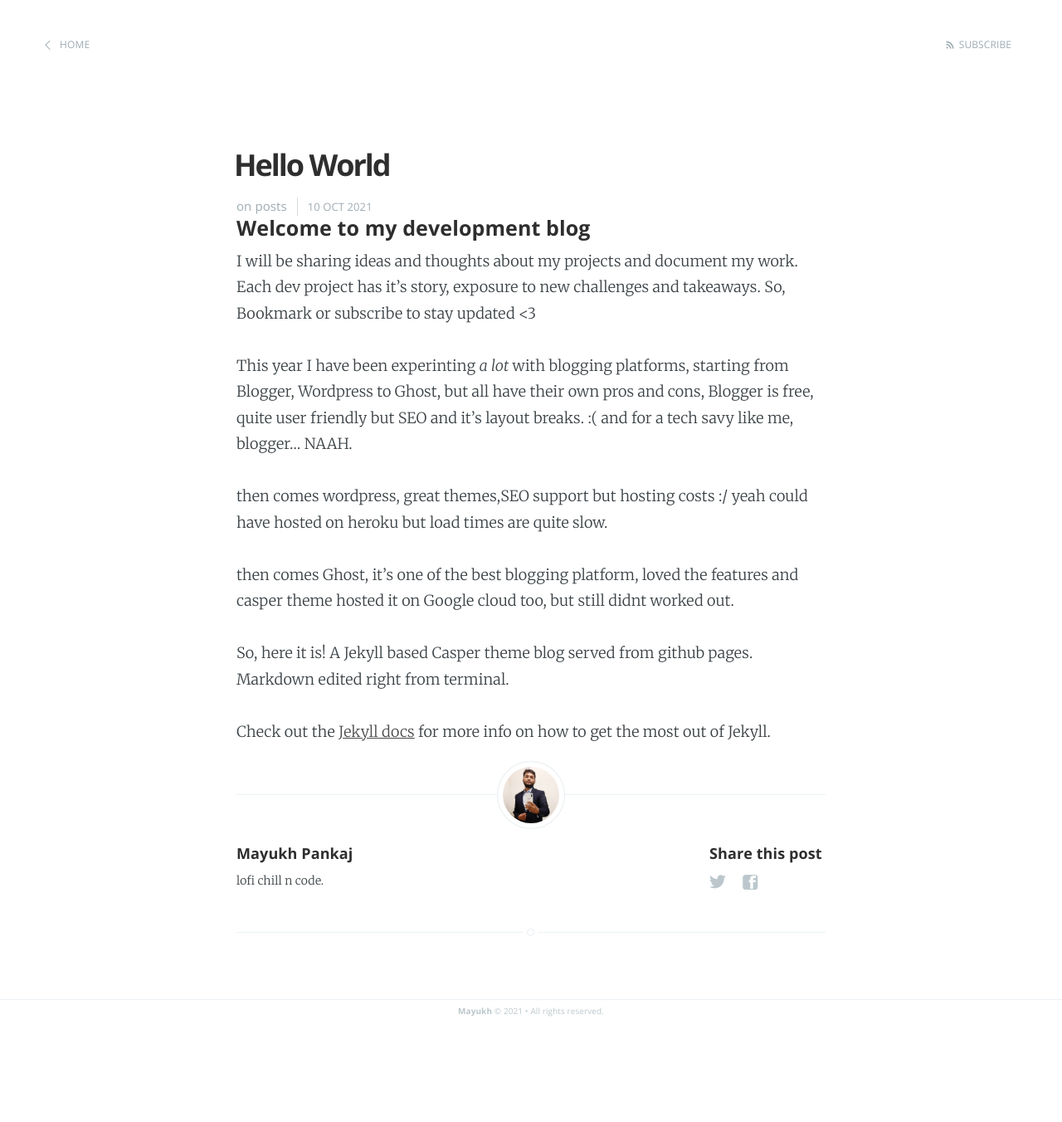
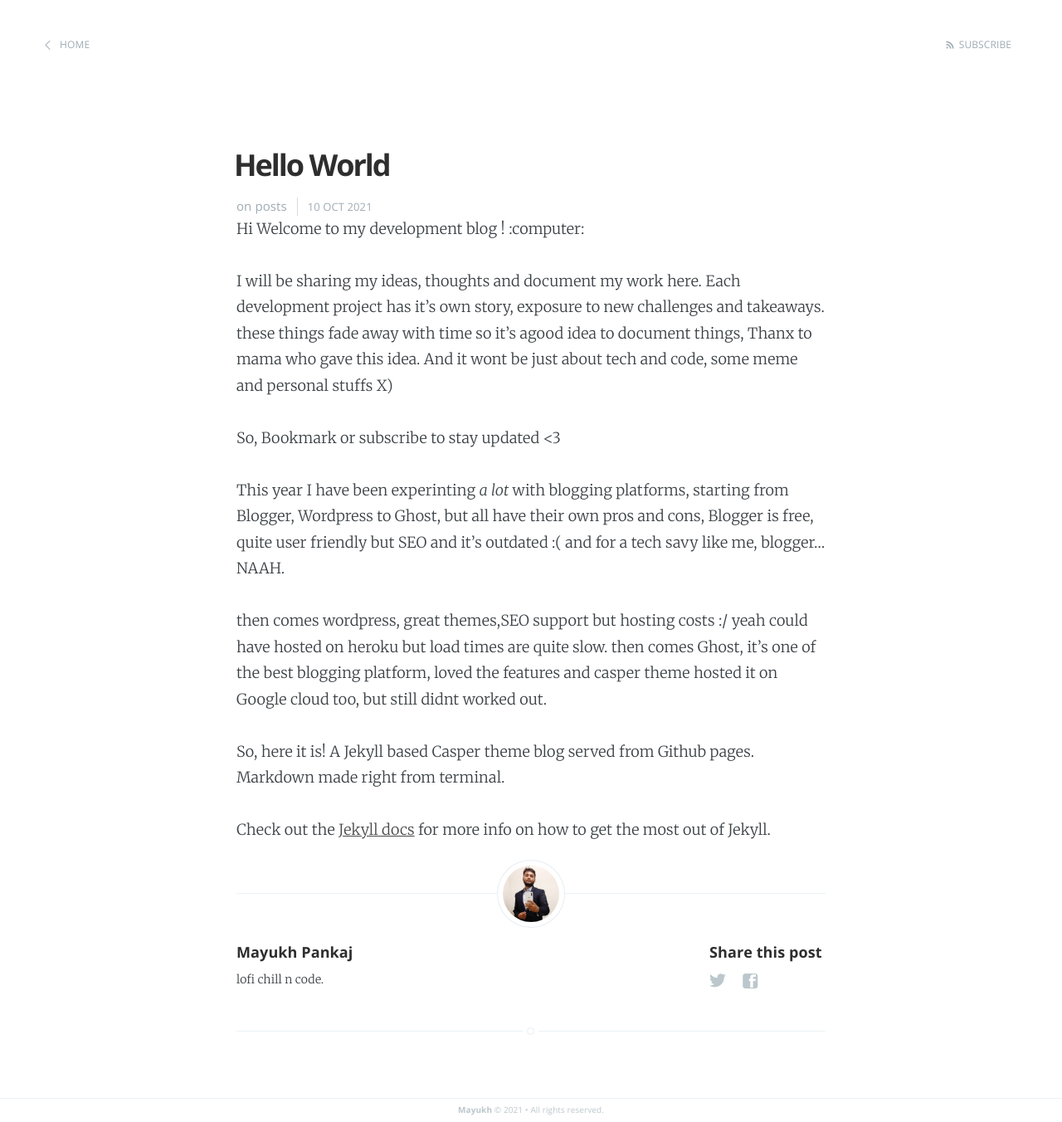
Before and after one commit to mayukhpankaj/blog, a Jekyll site: the page built from _posts/2021-10-10-Hello-world.markdown, in a window 1280 px wide. Shown: the whole page at 83% size. Built offline with Jekyll 4.4.1, drawn with Linux system fonts in a browser that asks for light colours; before the commit the page ends 1233 px from its top, so only the background shows below that.

Commit message:
Update 2021-10-10-Hello-world.markdown

```diff
--- a/_posts/2021-10-10-Hello-world.markdown
+++ b/_posts/2021-10-10-Hello-world.markdown
@@ -5,21 +5,21 @@ date:   2021-10-10 3:15:00
 categories: posts
 ---
 
-#### Welcome to my development blog
+Hi Welcome to my development blog ! :computer:
 
-I will be sharing ideas and thoughts about my projects and document my work.
-Each dev project has it's story, exposure to new challenges and takeaways.
+I will be sharing my ideas, thoughts and document my work here.
+Each development project has it's own story, exposure to new challenges and takeaways. these things fade away with time so it's agood idea to document things, Thanx to mama who gave this idea.
+And it wont be just about tech and code, some meme and personal stuffs X)
+
 So, Bookmark or subscribe to stay updated <3
 
-
-This year I have been experinting *a lot* with blogging platforms, starting from Blogger, Wordpress to Ghost, but all have their own pros and cons, Blogger is free, quite user friendly but SEO and it's layout breaks. :( and for a tech savy like me, blogger... NAAH.
+This year I have been experinting *a lot* with blogging platforms, starting from Blogger, Wordpress to Ghost, but all have their own pros and cons, Blogger is free, quite user friendly but SEO and it's outdated :( and for a tech savy like me, blogger... NAAH.
 
 then comes wordpress, great themes,SEO support but hosting costs :/ yeah could have hosted on heroku but load times are quite slow.
-
 then comes Ghost, it's one of the best blogging platform, loved the features and casper theme hosted it on Google cloud too, but still didnt worked out.
 
-So, here it is!  A Jekyll based Casper theme blog served from github pages. Markdown edited right from terminal.
+So, here it is!  A Jekyll based Casper theme blog served from Github pages. Markdown made right from terminal.
 
 Check out the [Jekyll docs][jekyll] for more info on how to get the most out of Jekyll.
 
-[jekyll]:    http://jekyllrb.com
+[jekyll]:    http://jekyllrb.com/docs
```
